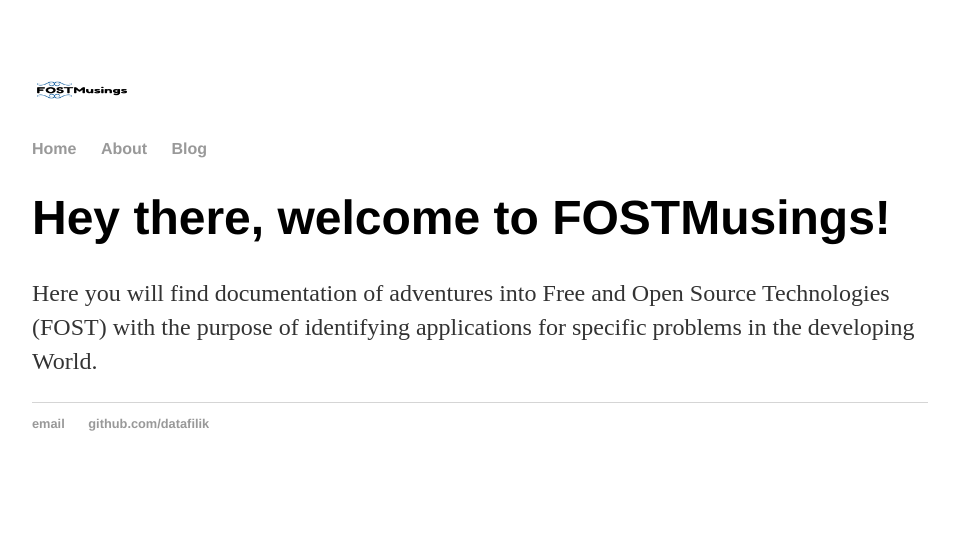
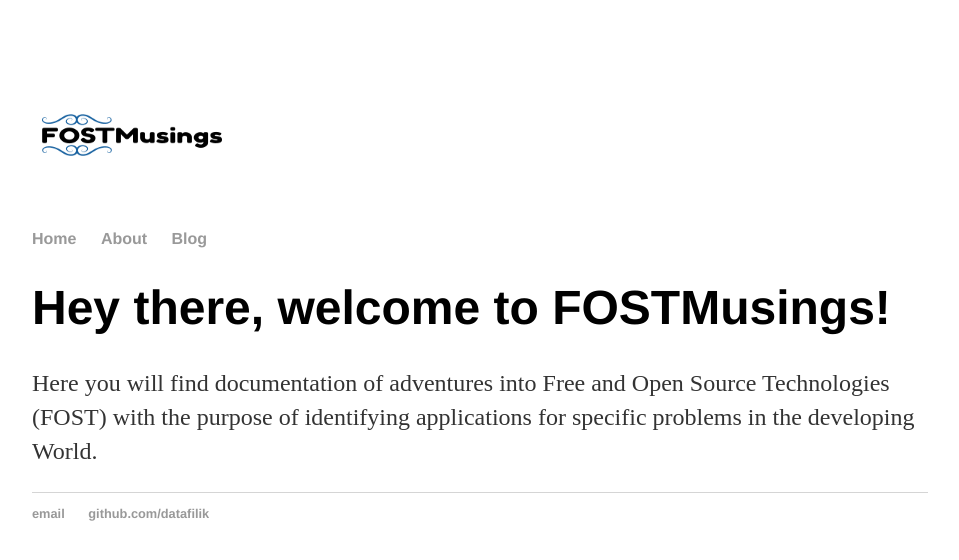
Before and after one commit to oferonmi/datafilik.github.io, a Jekyll site: the page built from index.html, in a window 1280 px wide. Shown: the top 560 px of the page, without its empty margins (160-1119 px from the left). Built offline with Jekyll 4.4.1, drawn with Linux system fonts in a browser that asks for light colours.

Commit message:
Update default.html

```diff
--- a/_layouts/default.html
+++ b/_layouts/default.html
@@ -10,7 +10,7 @@
 
 	<body>
 		<div class="header">
-			<img src="/img/fostmusings_logo.png" alt="logo" height="60" width="100">
+			<img src="/img/fostmusings_logo.png" alt="logo" height="150" width="200">
 			<nav>
 				<ul>
 					<li><a href="/">Home</a></li>
```
